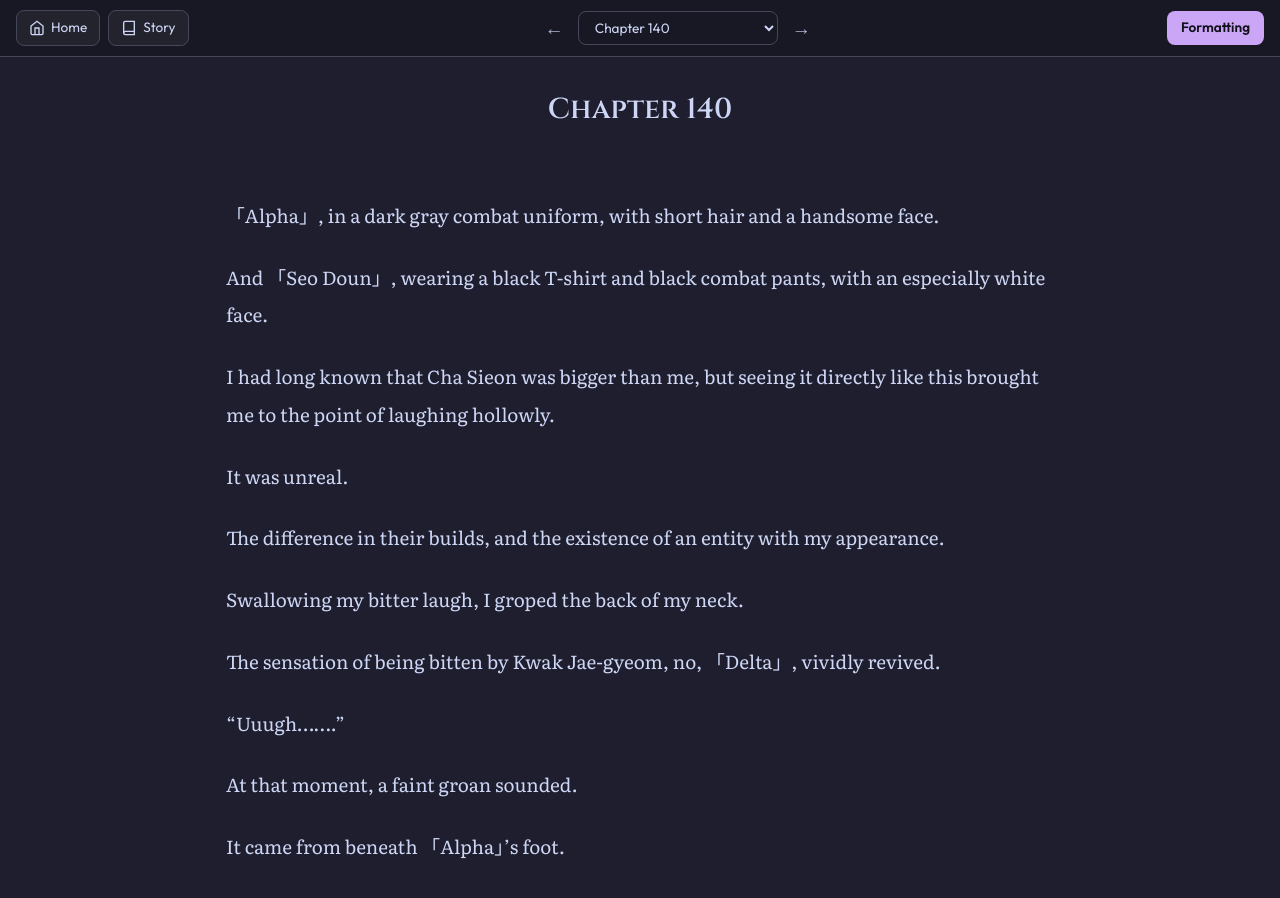
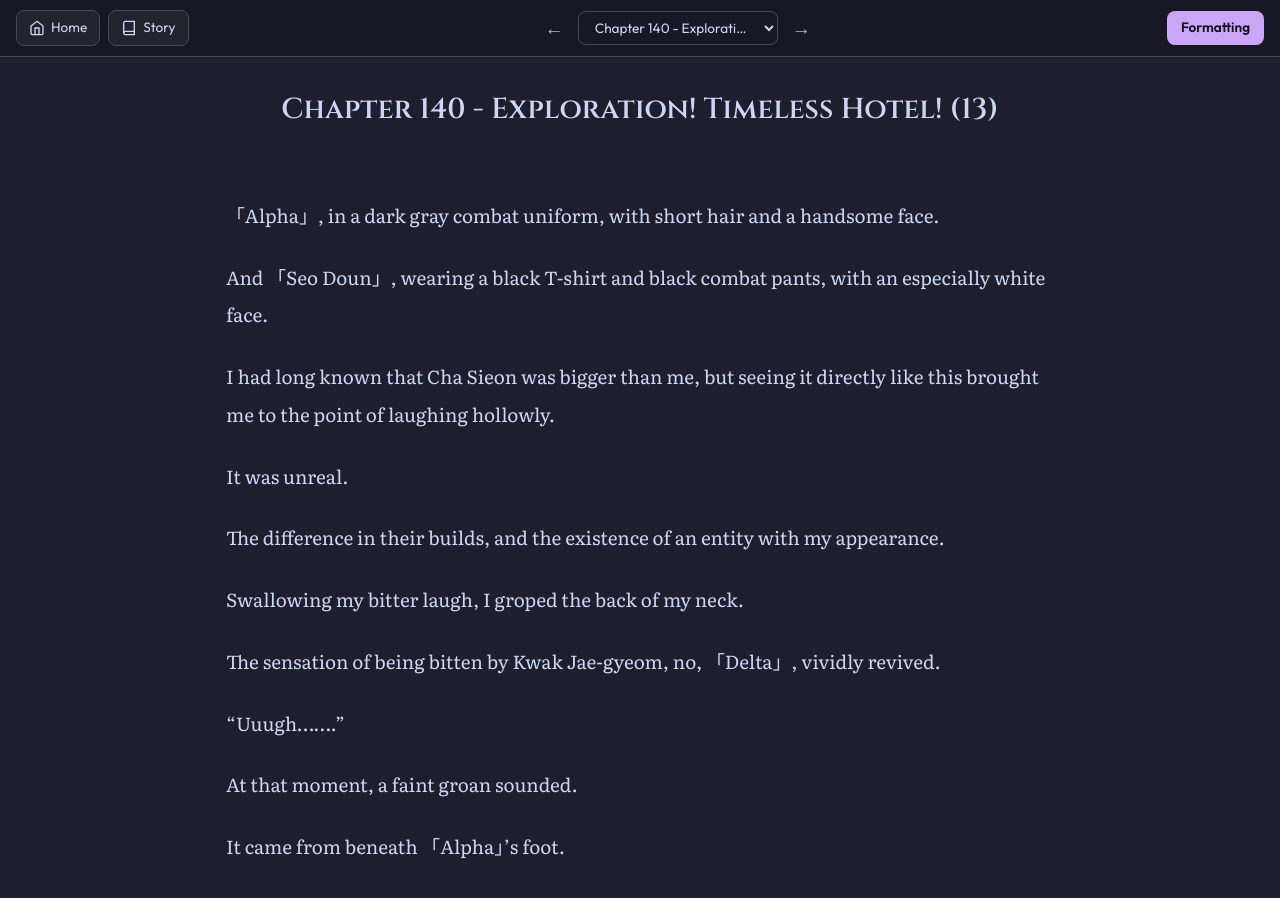
Before and after one commit to soleumn/soleumn.github.io, a Jekyll site: the page built from _chapters/esg/ch140.md, in a window 1280 px wide and 900 px high. Built offline with Jekyll 4.4.1, drawn with Linux system fonts in a browser that asks for light colours; comment, search, counter and statistics services are not loaded.

Commit message:
Update ch140.md

```diff
--- a/_chapters/esg/ch140.md
+++ b/_chapters/esg/ch140.md
@@ -1,5 +1,5 @@
 ---
-title: "Chapter 140"
+title: "Chapter 140 - Exploration! Timeless Hotel! (13)"
 categories: esg
 capitulo: 140
 ---
```
